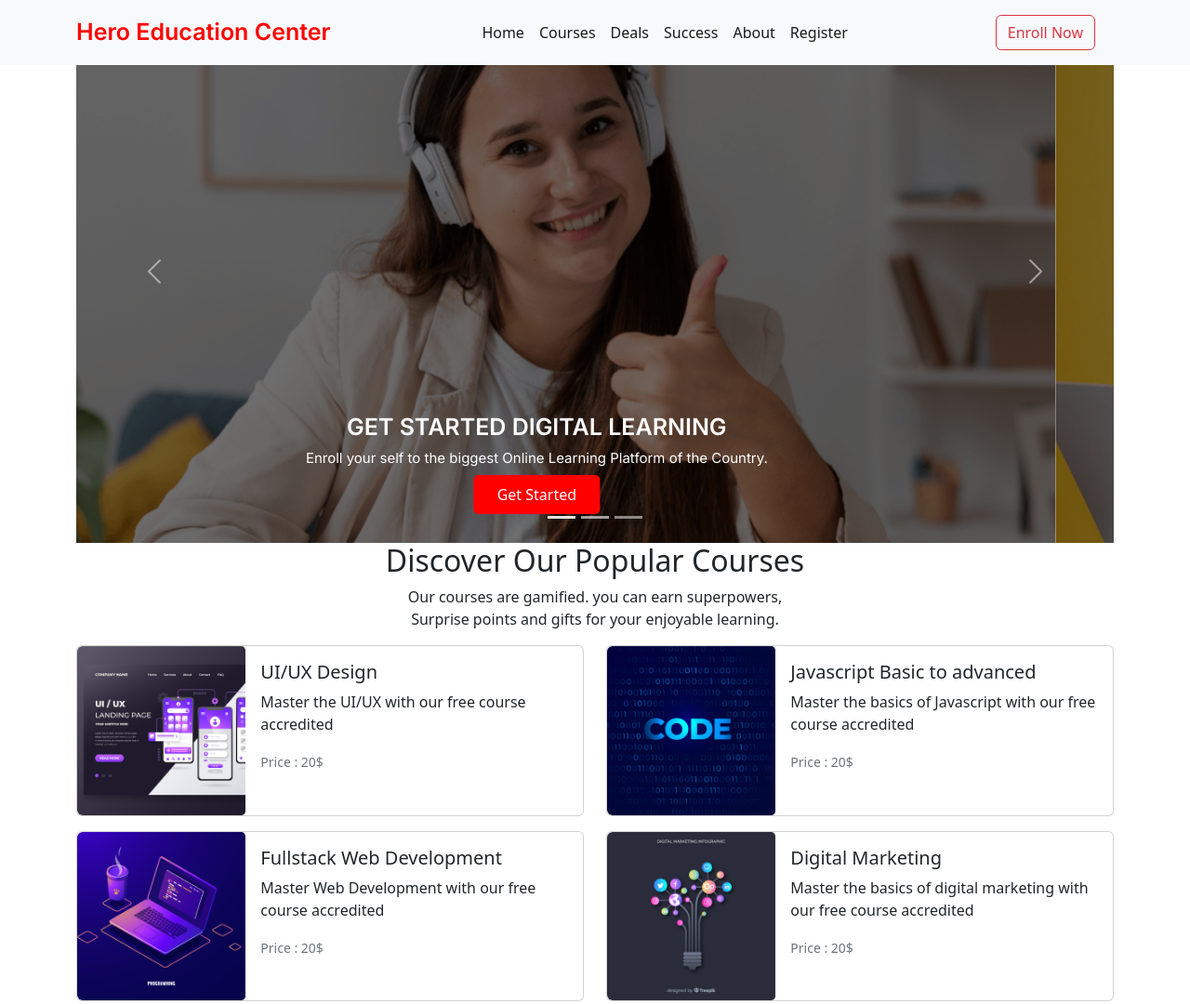
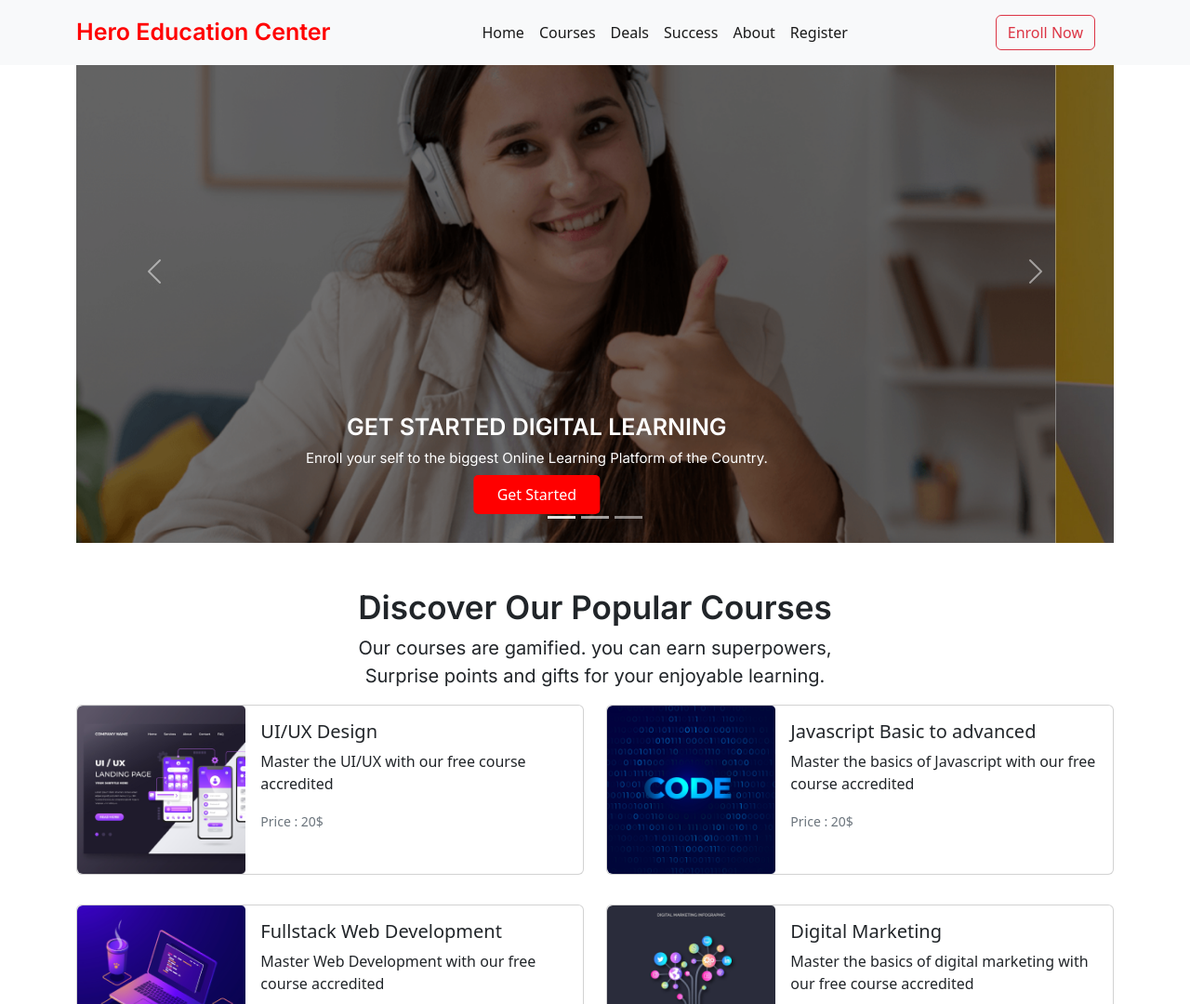
Before and after one commit to ZakariaIslamXaki/hero-education-center, a plain HTML site: page index.html in a window 1280 px wide. Shown: the top 1080 px of the page at 93% size. Drawn offline with Linux system fonts and the light colour scheme.

Commit message:
course section modified

```diff
--- a/css/style.css
+++ b/css/style.css
@@ -17,6 +17,18 @@
     font-size: 15px;
 }
 
+.hero-course-title {
+    font-family: 'Inter', sans-serif;
+    font-weight: 600;
+    font-size: 35px;
+}
+
+.hero-course-para {
+    font-family: 'Inter', sans-serif;
+    font-weight: 400;
+    font-size: 20px;
+}
+
 .hero-button {
     color: white;
     background-color: RED;
--- a/index.html
+++ b/index.html
@@ -124,14 +124,15 @@
         <!-- Carousel Section End -->
         <!-- Main Section Start -->
         <main>
-            <!-- courses strat  -->
-            <section class="container mb-5">
+            <!-- Course Section Start  -->
+            <section class="container my-5">
                 <div class="text-center">
-                    <h2>Discover Our Popular Courses</h2>
-                    <p>Our courses are gamified. you can earn superpowers, <br> Surprise points and gifts for your
+                    <h2 class="hero-course-title">Discover Our Popular Courses</h2>
+                    <p class="hero-course-para">Our courses are gamified. you can earn superpowers, <br> Surprise points
+                        and gifts for your
                         enjoyable learning.</p>
                 </div>
-                <div class="row mt-3">
+                <div class="row my-3">
                     <div class="col-lg-6 col-md-12">
                         <div class="card mb-3" style="max-width: 700px;">
                             <div class="row g-0">
```
